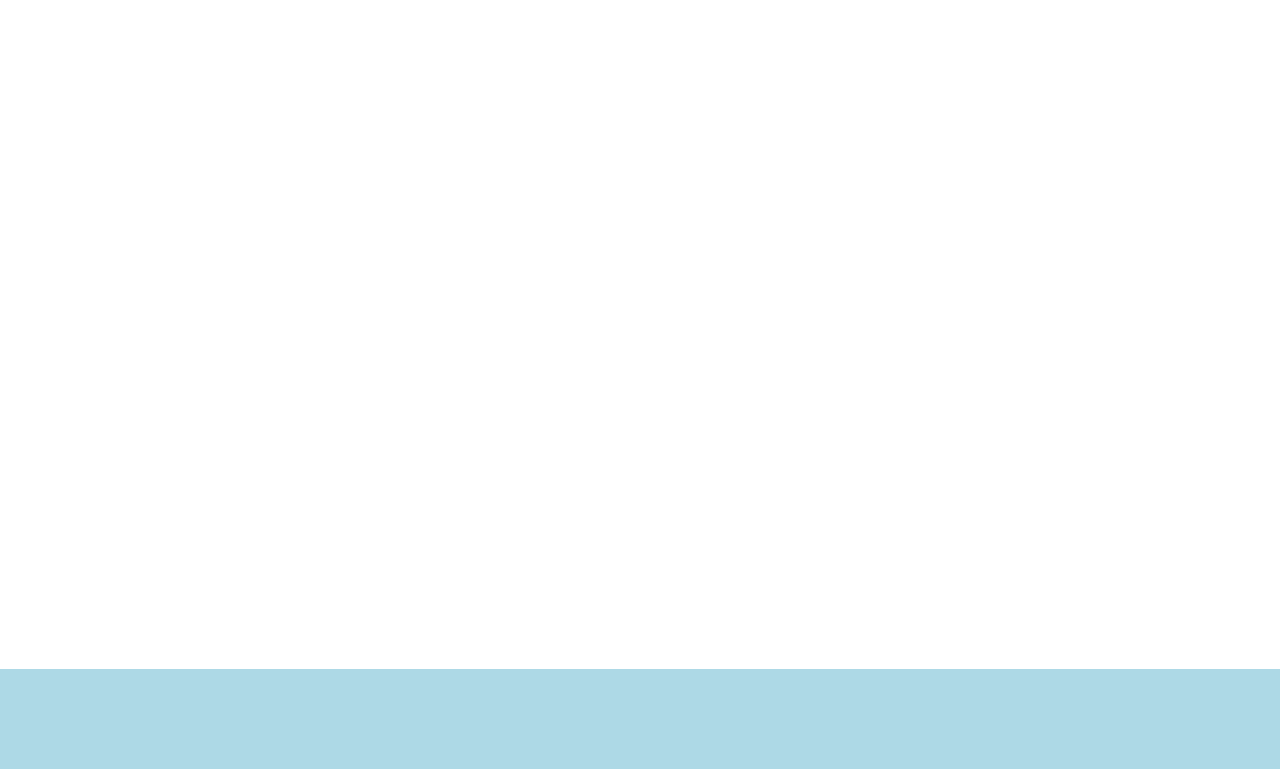
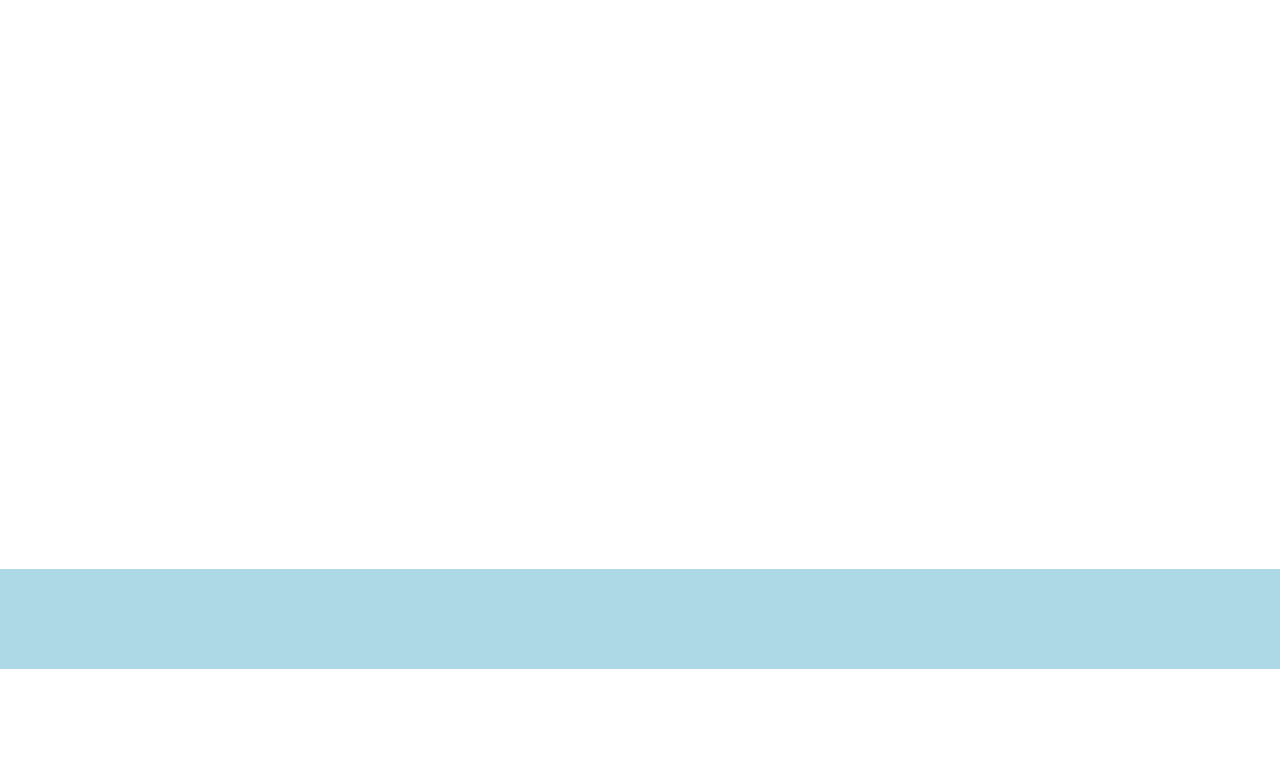
Before and after one commit to GreenGiraffe1/Multi-User-Blog, a Python web app: template myapp/templates/blog.html in a window 1280 px wide. Shown: the part 134-903 px from the top of the page. After the commit the page ends 803 px from the top, so only its background shows below. Run offline with Jinja, Linux system fonts and the light colour scheme; the template is opened without the code that fills it, so the values that code supplies are empty.

Commit message:
style: Adjust page minimum height calculation to account for margins added

```diff
--- a/static/main.css
+++ b/static/main.css
@@ -12,7 +12,7 @@ h1 {
   font-size: 48px; }
 
 #block-stuff {
-  min-height: calc(100% - 200px); }
+  min-height: calc(100% - 100px - 100px - 70px - 30px); }
 
 footer {
   background-color: lightblue;
--- a/static/main.scss
+++ b/static/main.scss
@@ -15,7 +15,7 @@ h1 {
     font-size: 48px;
 }
 #block-stuff {
-    min-height: calc(100% - 200px);
+    min-height: calc(100% - 100px - 100px - 70px - 30px);
 }
 footer {
     background-color: lightblue;
```
